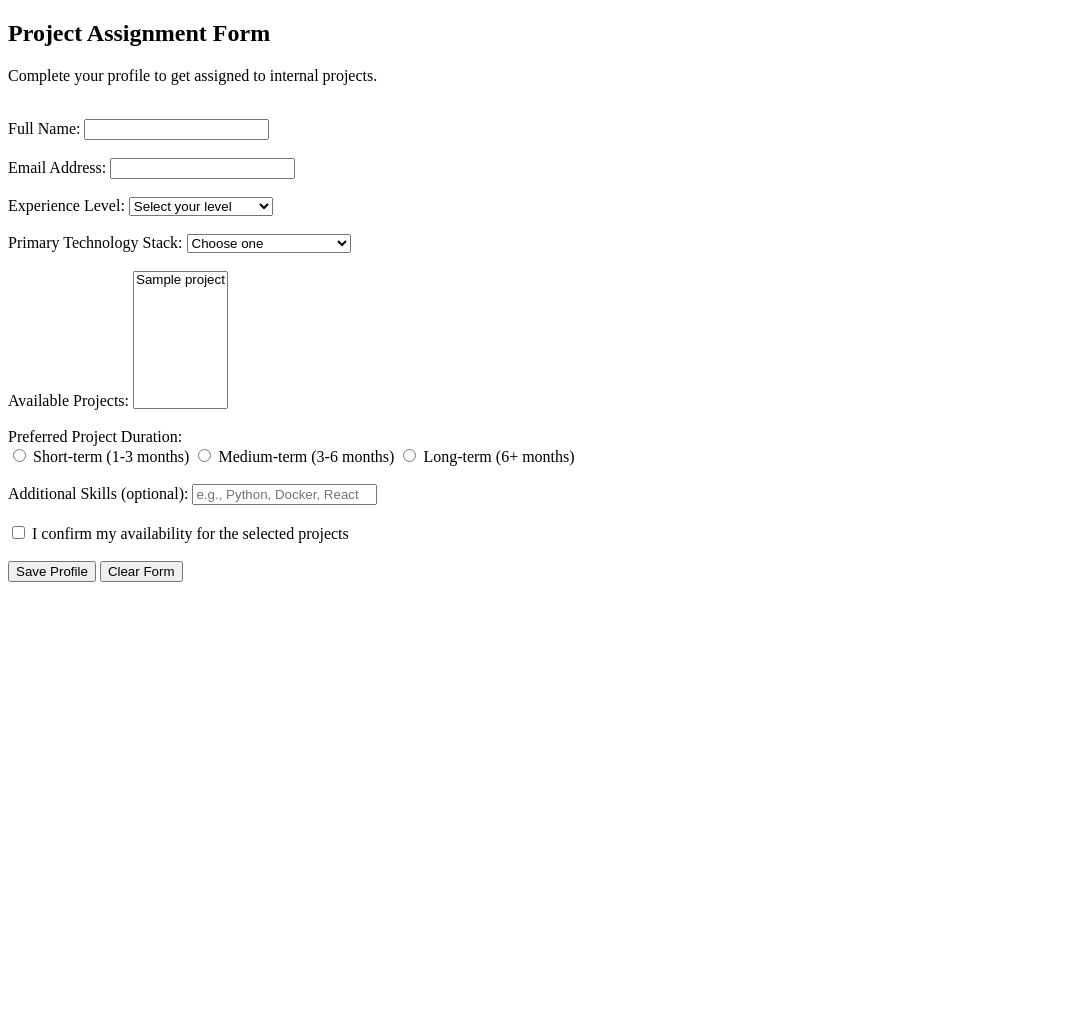
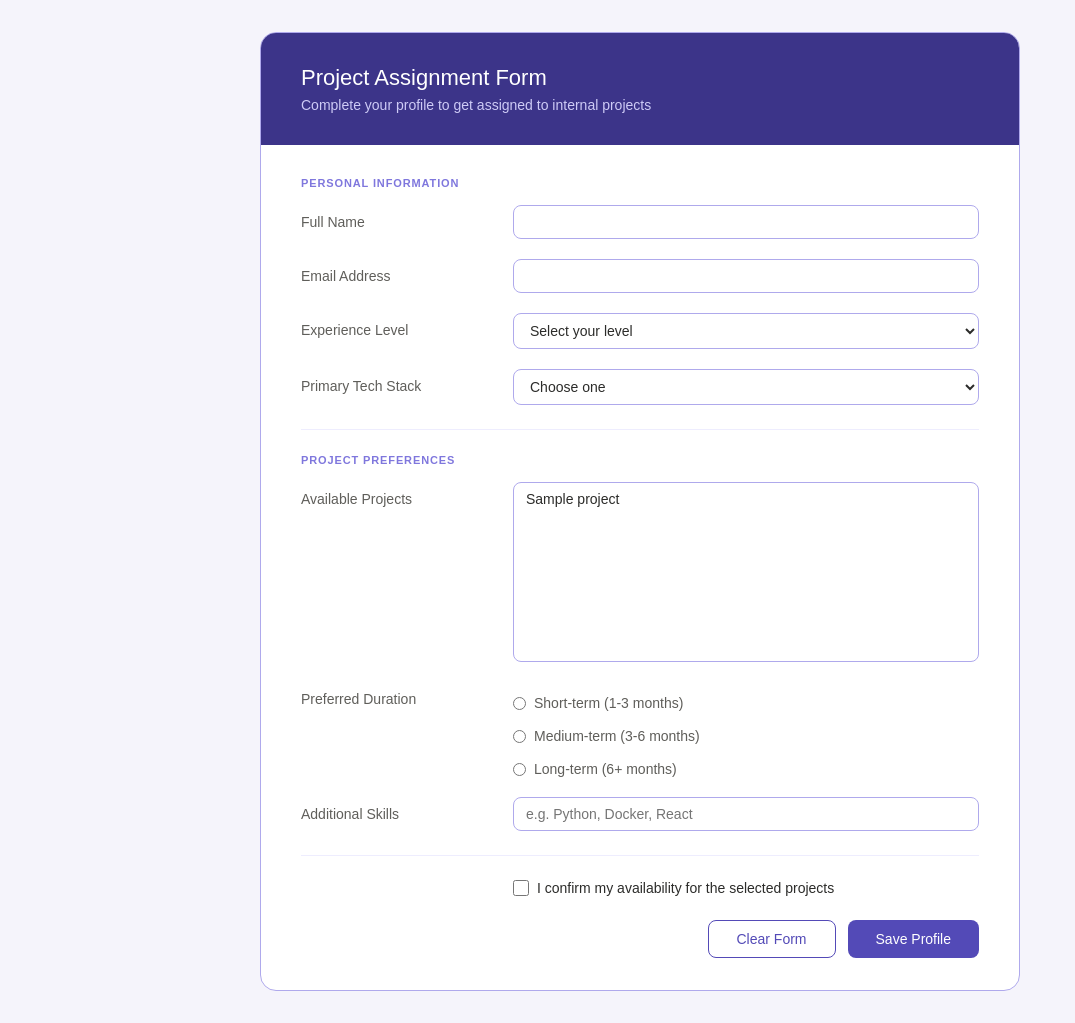
Before and after one commit to suppersiim/Data_Management_Project, a Flask app: page / in a window 1280 px wide. Shown: the whole page, without its empty margins (0-1075 px from the left). Before the commit the page ends 582 px from the top, so only its background shows below. Run offline with Flask 3, Linux system fonts and the light colour scheme; a database or web service that is not in the repository returns one stand-in record (values such as "Sample title"); some libraries are stand-ins or nearby versions.

Commit message:
Modified project html file for css implementation

```diff
--- a/templates/project_assignment.html
+++ b/templates/project_assignment.html
@@ -4,54 +4,58 @@
     <meta charset="UTF-8">
     <meta name="viewport" content="width=device-width, initial-scale=1.0">
     <title>Project Assignment Form</title>
+    <link rel="stylesheet" href="{{ url_for('static', filename='style.css') }}">
 </head>
 <body>
+<div class="card">
+    <div class="card-header">
+        <h2>Project Assignment Form</h2>
+        <p>Complete your profile to get assigned to internal projects</p>
+    </div>
+    <div class="card-body">
 
-<h2>Project Assignment Form</h2>
-
-<!-- ── SUCCESS MESSAGE ── -->
         {% if message %}
-    <p style="color: green;">{{ message }}</p>
+        <div class="success-banner">{{ message }}</div>
         {% endif %}
 
-<!-- ── ERROR MESSAGES ── -->
         {% if errors %}
-    <ul style="color: red;">
+        <div class="error-banner">
+            <ul>
                 {% for error in errors %}
                 <li>{{ error }}</li>
                 {% endfor %}
             </ul>
+        </div>
         {% endif %}
 
         <form action="/submit_profile" method="POST">
 
-    <p>Complete your profile to get assigned to internal projects.</p>
+            <p class="section-title">Personal information</p>
 
-    <br />
-
-    <label for="full_name">Full Name:</label>
+            <div class="form-row">
+                <label for="full_name">Full Name</label>
                 <input type="text" id="full_name" name="full_name" required
                     value="{{ (form_data.first_name ~ ' ' ~ form_data.last_name) if form_data else '' }}">
+            </div>
 
-    <br /><br />
-
-    <label for="email">Email Address:</label>
+            <div class="form-row">
+                <label for="email">Email Address</label>
                 <input type="email" id="email" name="email" required
                     value="{{ form_data.email_address if form_data else '' }}">
+            </div>
 
-    <br /><br />
-
-    <label for="experience">Experience Level:</label>
+            <div class="form-row">
+                <label for="experience">Experience Level</label>
                 <select id="experience" name="experience" required>
                     <option value="">Select your level</option>
                     <option value="junior" {{ 'selected' if form_data and form_data.experience_level == 'junior' }}>Junior (0-2 years)</option>
                     <option value="mid"    {{ 'selected' if form_data and form_data.experience_level == 'mid' }}>Mid-level (2-5 years)</option>
                     <option value="senior" {{ 'selected' if form_data and form_data.experience_level == 'senior' }}>Senior (5+ years)</option>
                 </select>
+            </div>
 
-    <br /><br />
-
-    <label for="tech_stack">Primary Technology Stack:</label>
+            <div class="form-row">
+                <label for="tech_stack">Primary Tech Stack</label>
                 <select id="tech_stack" name="tech_stack" required>
                     <option value="">Choose one</option>
                     <option value="backend"   {{ 'selected' if form_data and form_data.primary_technology_stack == 'backend' }}>Backend Development</option>
@@ -61,10 +65,13 @@
                     <option value="devops"    {{ 'selected' if form_data and form_data.primary_technology_stack == 'devops' }}>DevOps</option>
                     <option value="mobile"    {{ 'selected' if form_data and form_data.primary_technology_stack == 'mobile' }}>Mobile Development</option>
                 </select>
+            </div>
 
-    <br /><br />
+            <hr class="divider">
+            <p class="section-title">Project preferences</p>
 
-    <label for="projects">Available Projects:</label>
+            <div class="form-row">
+                <label for="projects">Available Projects</label>
                 <select id="projects" multiple size="8" name="projects" required>
                     {% for project in projects %}
                     <option value="{{ project.project_id }}"
@@ -73,41 +80,53 @@
                     </option>
                     {% endfor %}
                 </select>
+            </div>
 
-    <br /><br />
-
-    <label>Preferred Project Duration:</label><br>
+            <div class="form-row">
+                <label>Preferred Duration</label>
+                <div class="radio-group">
+                    <label class="radio-item">
                         <input type="radio" id="short" value="short" name="duration" required
                             {{ 'checked' if form_data and form_data.preferred_project_duration == 'short' }}>
-    <label for="short">Short-term (1-3 months)</label>
-
+                        Short-term (1-3 months)
+                    </label>
+                    <label class="radio-item">
                         <input type="radio" id="medium" value="medium" name="duration"
                             {{ 'checked' if form_data and form_data.preferred_project_duration == 'medium' }}>
-    <label for="medium">Medium-term (3-6 months)</label>
-
+                        Medium-term (3-6 months)
+                    </label>
+                    <label class="radio-item">
                         <input type="radio" id="long" value="long" name="duration"
                             {{ 'checked' if form_data and form_data.preferred_project_duration == 'long' }}>
-    <label for="long">Long-term (6+ months)</label>
+                        Long-term (6+ months)
+                    </label>
+                </div>
+            </div>
 
-    <br /><br />
+            <div class="form-row">
+                <label for="additional_skills">Additional Skills</label>
+                <input type="text" id="additional_skills" name="additional_skills"
+                    placeholder="e.g. Python, Docker, React"
+                    value="{{ form_data.additional_skills if form_data and form_data.additional_skills else '' }}">
+            </div>
 
-    <label for="additional_skills">Additional Skills (optional):</label>
-    <input type="text" id="additional_skills" name="additional_skills"
-        placeholder="e.g., Python, Docker, React"
-        value="{{ form_data.additional_skills if form_data and form_data.additional_skills else '' }}">
+            <hr class="divider">
 
-    <br /><br />
-
+            <div class="checkbox-row">
+                <div></div>
+                <label class="checkbox-label">
                     <input type="checkbox" id="availability" name="availability" value="yes" required
                         {{ 'checked' if form_data and form_data.confirmed_availability }}>
-    <label for="availability">I confirm my availability for the selected projects</label>
+                    I confirm my availability for the selected projects
+                </label>
+            </div>
 
-    <br /><br />
-
-    <input type="submit" value="Save Profile">
-    <input type="reset" value="Clear Form">
+            <div class="btn-row">
+                <input type="reset" value="Clear Form" class="btn-secondary">
+                <input type="submit" value="Save Profile" class="btn-primary">
+            </div>
 
         </form>
-
+    </div>
+</div>
 </body>
-</html>
```
Lines whose indentation alone changed are shown as unchanged.
